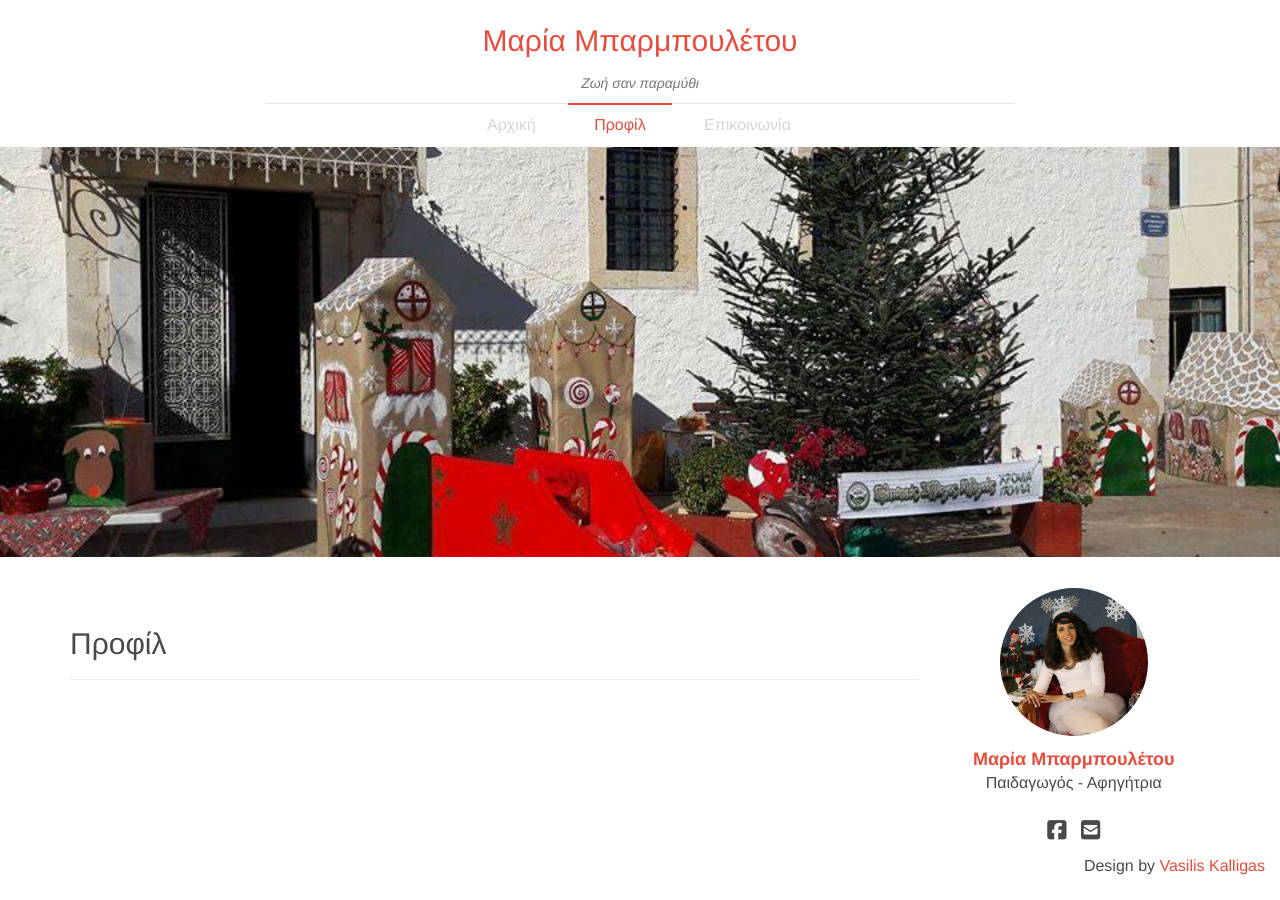
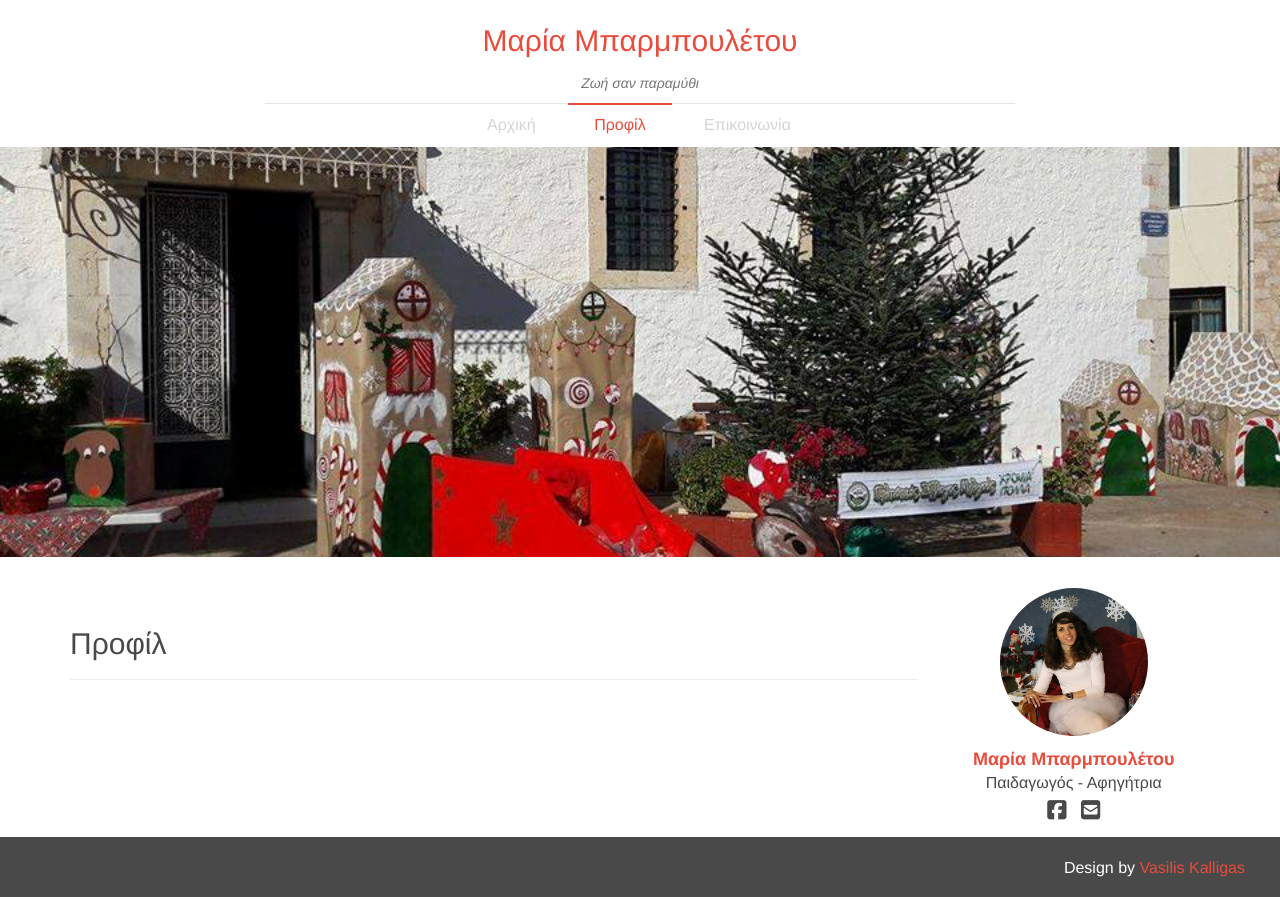
Before and after one commit to mariabarb/mariabarb.github.io, a Jekyll site: the page built from about.html, in a window 1280 px wide. Built offline with Jekyll 4.4.1, drawn with Linux system fonts in a browser that asks for light colours; nearby versions of some CDN libraries.

Commit message:
Styling changes.

```diff
--- a/css/application.css
+++ b/css/application.css
@@ -189,7 +189,7 @@
     padding-bottom: 10px;
 }
 
-.footer-row {
+.page-footer-row {
     background-color: #494949;
     color: #ffffff;
     padding: 20px;
```
